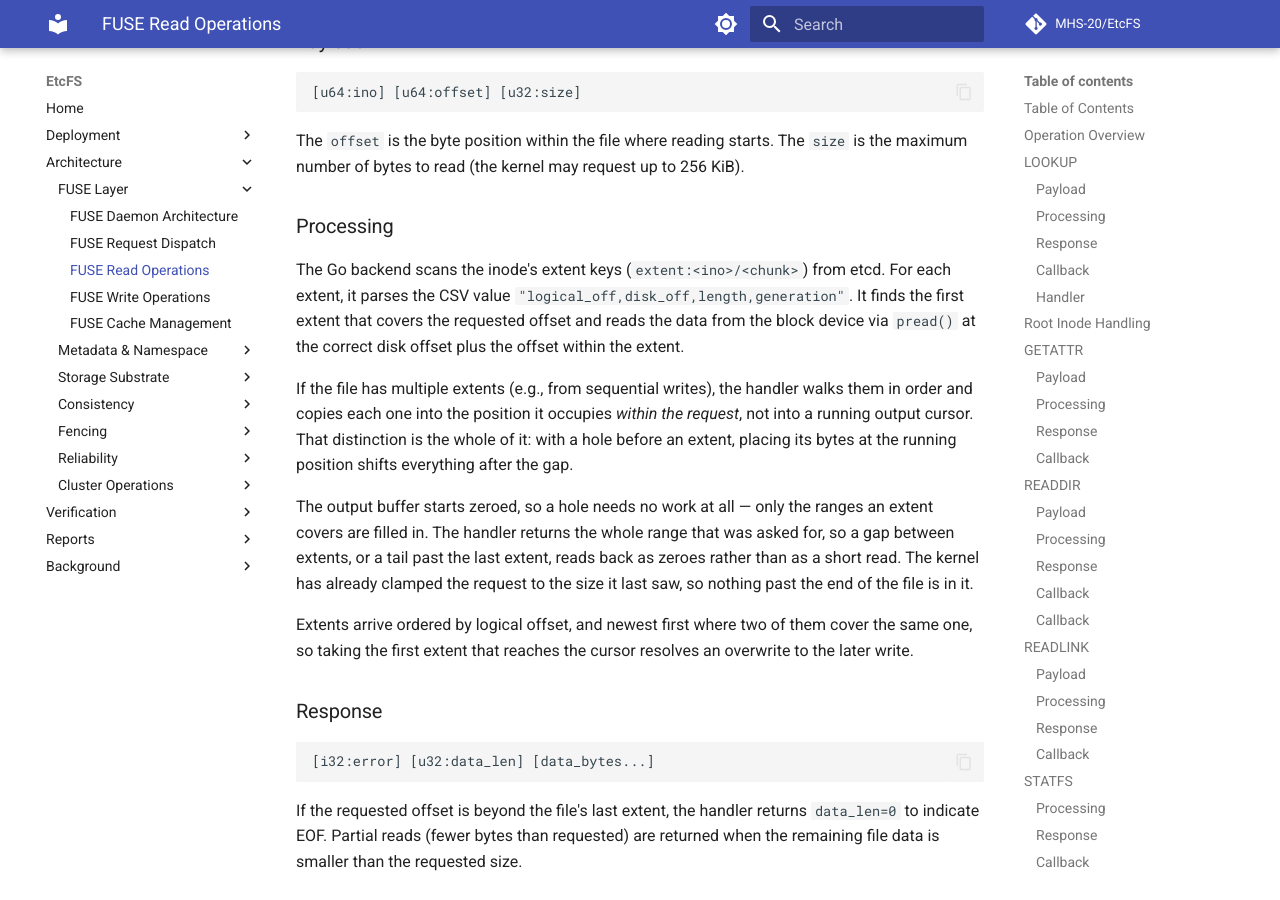
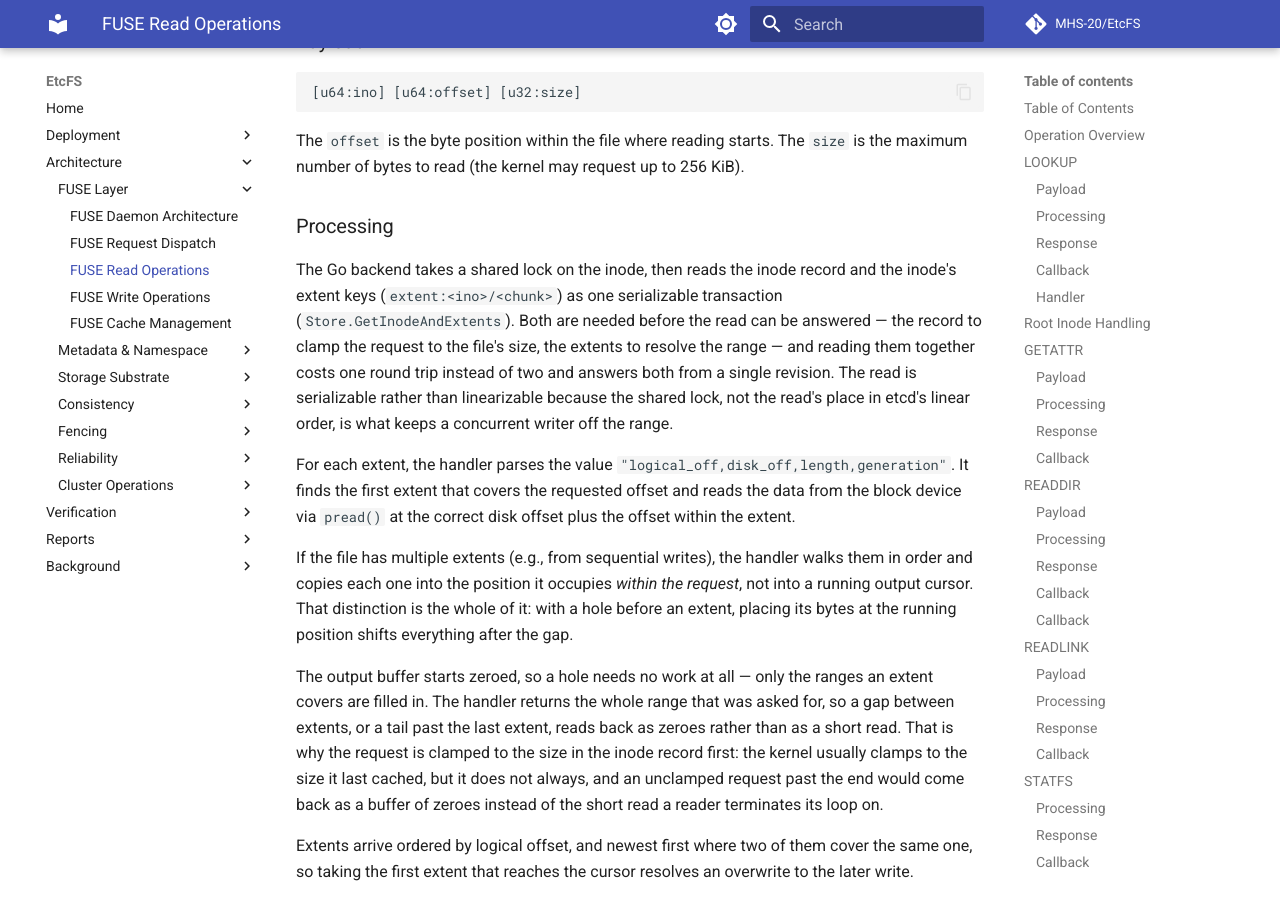
Before and after one commit to etcfs/etcfs-docs, an MkDocs documentation site: the page built from docs/architecture/fuse/fuse-read-operations.md, in a window 1280 px wide and 900 px high, scrolled down 5673 px. Built offline with MkDocs 1.6.1 and Material for MkDocs 9.7.7, drawn with Linux system fonts in a browser that asks for light colours; comment, search, counter and statistics services are not loaded.

Commit message:
perf(ipc): folded the read path's inode and extent reads into one serializable transaction

```diff
--- a/docs/architecture/fuse/fuse-read-operations.md
+++ b/docs/architecture/fuse/fuse-read-operations.md
@@ -189,11 +189,13 @@ The `offset` is the byte position within the file where reading starts. The `siz
 
 ### Processing
 
-The Go backend scans the inode's extent keys (`extent:<ino>/<chunk>`) from etcd. For each extent, it parses the CSV value `"logical_off,disk_off,length,generation"`. It finds the first extent that covers the requested offset and reads the data from the block device via `pread()` at the correct disk offset plus the offset within the extent.
+The Go backend takes a shared lock on the inode, then reads the inode record and the inode's extent keys (`extent:<ino>/<chunk>`) as one serializable transaction (`Store.GetInodeAndExtents`). Both are needed before the read can be answered — the record to clamp the request to the file's size, the extents to resolve the range — and reading them together costs one round trip instead of two and answers both from a single revision. The read is serializable rather than linearizable because the shared lock, not the read's place in etcd's linear order, is what keeps a concurrent writer off the range.
+
+For each extent, the handler parses the value `"logical_off,disk_off,length,generation"`. It finds the first extent that covers the requested offset and reads the data from the block device via `pread()` at the correct disk offset plus the offset within the extent.
 
 If the file has multiple extents (e.g., from sequential writes), the handler walks them in order and copies each one into the position it occupies *within the request*, not into a running output cursor. That distinction is the whole of it: with a hole before an extent, placing its bytes at the running position shifts everything after the gap.
 
-The output buffer starts zeroed, so a hole needs no work at all — only the ranges an extent covers are filled in. The handler returns the whole range that was asked for, so a gap between extents, or a tail past the last extent, reads back as zeroes rather than as a short read. The kernel has already clamped the request to the size it last saw, so nothing past the end of the file is in it.
+The output buffer starts zeroed, so a hole needs no work at all — only the ranges an extent covers are filled in. The handler returns the whole range that was asked for, so a gap between extents, or a tail past the last extent, reads back as zeroes rather than as a short read. That is why the request is clamped to the size in the inode record first: the kernel usually clamps to the size it last cached, but it does not always, and an unclamped request past the end would come back as a buffer of zeroes instead of the short read a reader terminates its loop on.
 
 Extents arrive ordered by logical offset, and newest first where two of them cover the same one, so taking the first extent that reaches the cursor resolves an overwrite to the later write.
 
```
